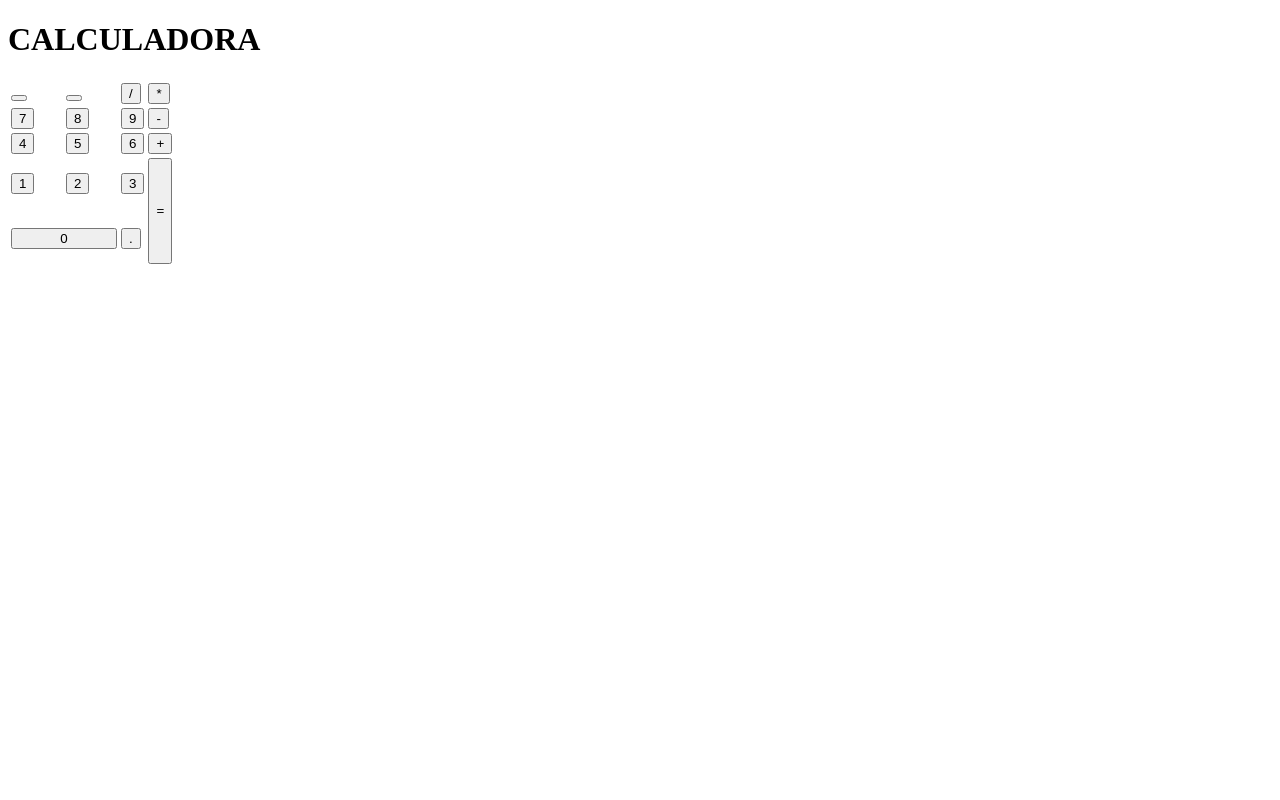
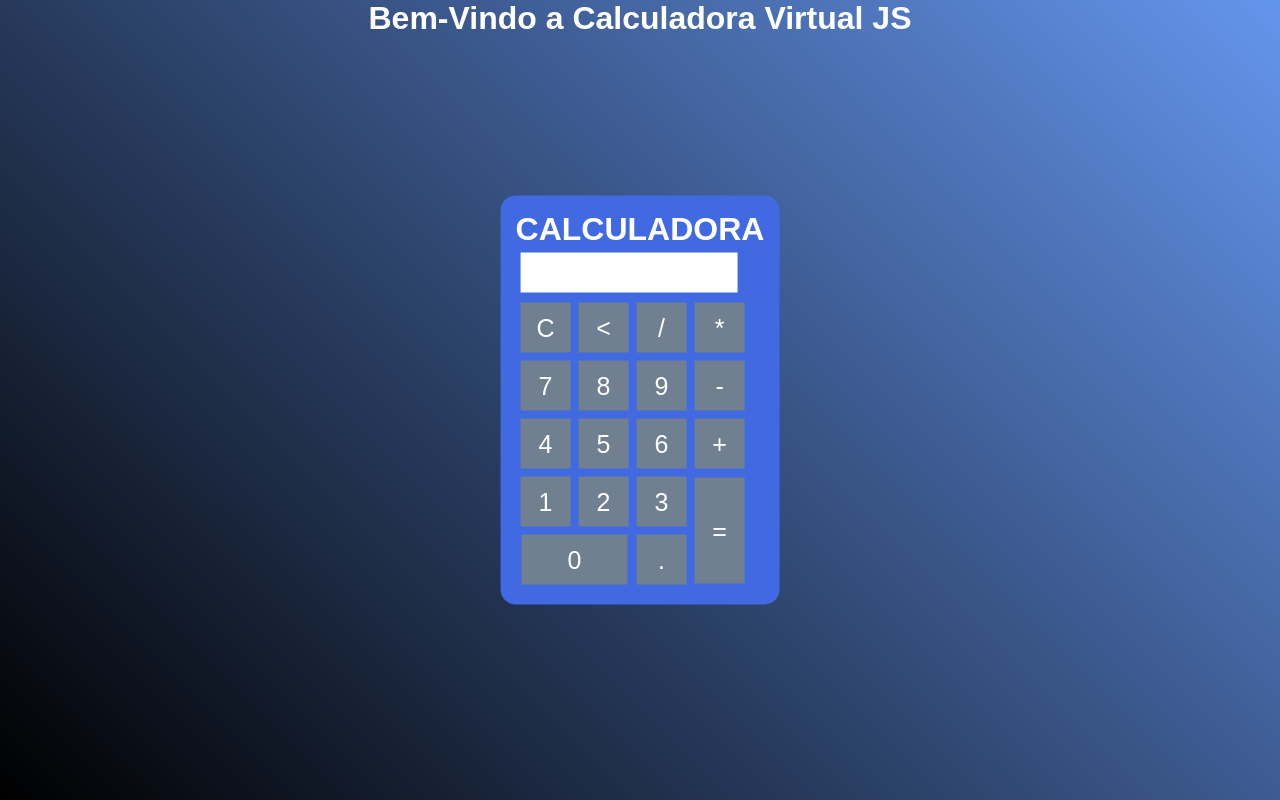
Before and after one commit to kaikepinheiro/Calculadora_js, a plain HTML site: page index.html in a window 1280 px wide. Drawn offline with Linux system fonts and the light colour scheme.

Commit message:
Add files via upload

```diff
--- a/css/estilo.css
+++ b/css/estilo.css
@@ -0,0 +1,48 @@
+*{
+    margin: 0;
+    padding: 0;
+}
+
+.fundo{
+    background-image: linear-gradient(45deg, black, CornflowerBlue);
+    height: 100vh;
+    color: white;
+    font-family: Arial, Helvetica, sans-serif;
+    text-align: center;
+}
+
+.calculadora{
+    position: absolute;
+    background-color: #4169E1;
+    top: 50%;
+    left: 50%;
+    transform: translate(-50%,-50%);
+    border-radius: 15px;
+    padding: 15px;
+}
+
+.botao{
+    width: 50px;
+    height: 50px;
+    font-size: 25px;
+    margin: 3px;
+    cursor: pointer;
+    background-color: #708090;
+    border: none;
+    color: white;
+}
+
+.botao:hover{
+    background-color: #87CEEB;
+}
+
+#resultado{
+    background-color: white;
+    width: 207px;
+    height: 30px;
+    margin: 5px;
+    font-size: 25px;
+    color: black;
+    text-align: right;
+    padding: 5px;
+}
--- a/index.html
+++ b/index.html
@@ -11,14 +11,15 @@
 
 <body>
 <div class="fundo">
+   <h1>Bem-Vindo a Calculadora Virtual JS</h1>
    <div class="calculadora">
        <h1>CALCULADORA</h1>
        <p id="resultado"></p>
 
           <table>
             <tr>
-              <td><button class="botao" onclick="limpar ()"></button></td>
-              <td><button class="botao" onclick="voltar ()"></button></td>
+              <td><button class="botao" onclick="limpar ('')">C</button></td>
+              <td><button class="botao" onclick="voltar ('')"><</button></td>
               <td><button class="botao" onclick="insere ('/')" > / </button></td>
               <td><button class="botao" onclick="insere ('*')"> * </button></td>
            </tr>
@@ -47,12 +48,12 @@
             <td><button class="botao" onclick="insere ('1')">1</button></td>
             <td><button class="botao" onclick="insere ('2')">2</button></td>
             <td><button class="botao" onclick="insere ('3')">3</button></td>
-            <td rowspan="2"><button class="botao"  style="height : 106px" onclick="calcular">=</button></td>
+            <td rowspan="2"><button class="botao"  style="height : 106px" onclick="calcular()">=</button></td>
           </tr>
 
          <tr>
             <td colspan="2"><button class="botao" onclick="insere ('0')" style="width: 106px;">0</button></td>
-            <td><button class="botao" onclick="insere ('.')">.</button></td>
+            <td><button class="botao" onclick="insere('.')">.</button></td>
           </tr>
         </table>
 
--- a/js/calculadora.js
+++ b/js/calculadora.js
@@ -0,0 +1,23 @@
+function insere(numero){
+    var valor = document.getElementById('resultado').innerHTML;
+    document.getElementById('resultado').innerHTML = valor + numero;
+}
+
+function limpar(){
+    document.getElementById('resultado').innerHTML = "";
+}
+
+function voltar(){
+    var resultado = document.getElementById('resultado').innerHTML;
+    document.getElementById('resultado').innerHTML = resultado.substring(0,resultado.length -1);
+}
+
+function calcular(){
+    var resultado = document.getElementById('resultado').innerHTML;
+    if(resultado){
+        document.getElementById('resultado').innerHTML = eval(resultado);
+    }
+    else{
+        document.getElementById('resultado').innerHTML = "Inexistente...";
+    }
+}
```
Also changed, not shown: 1 other file.
